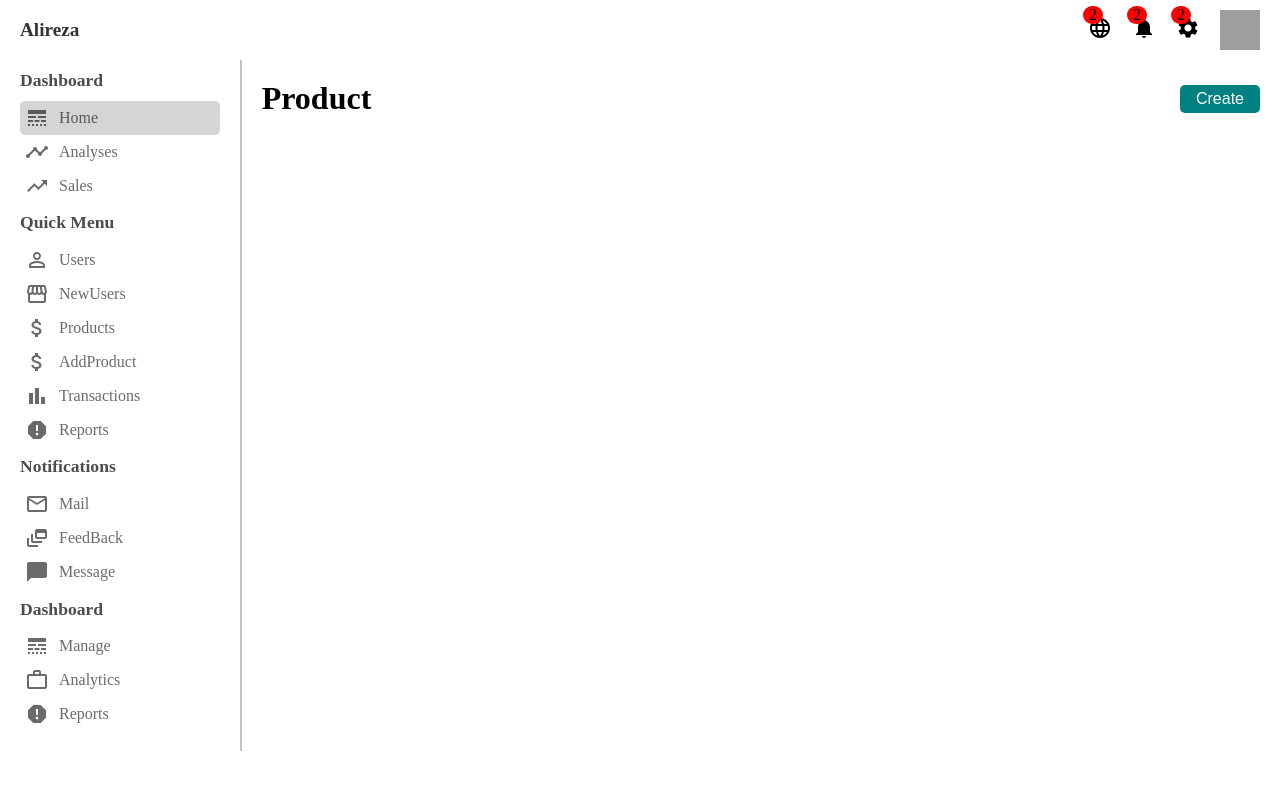
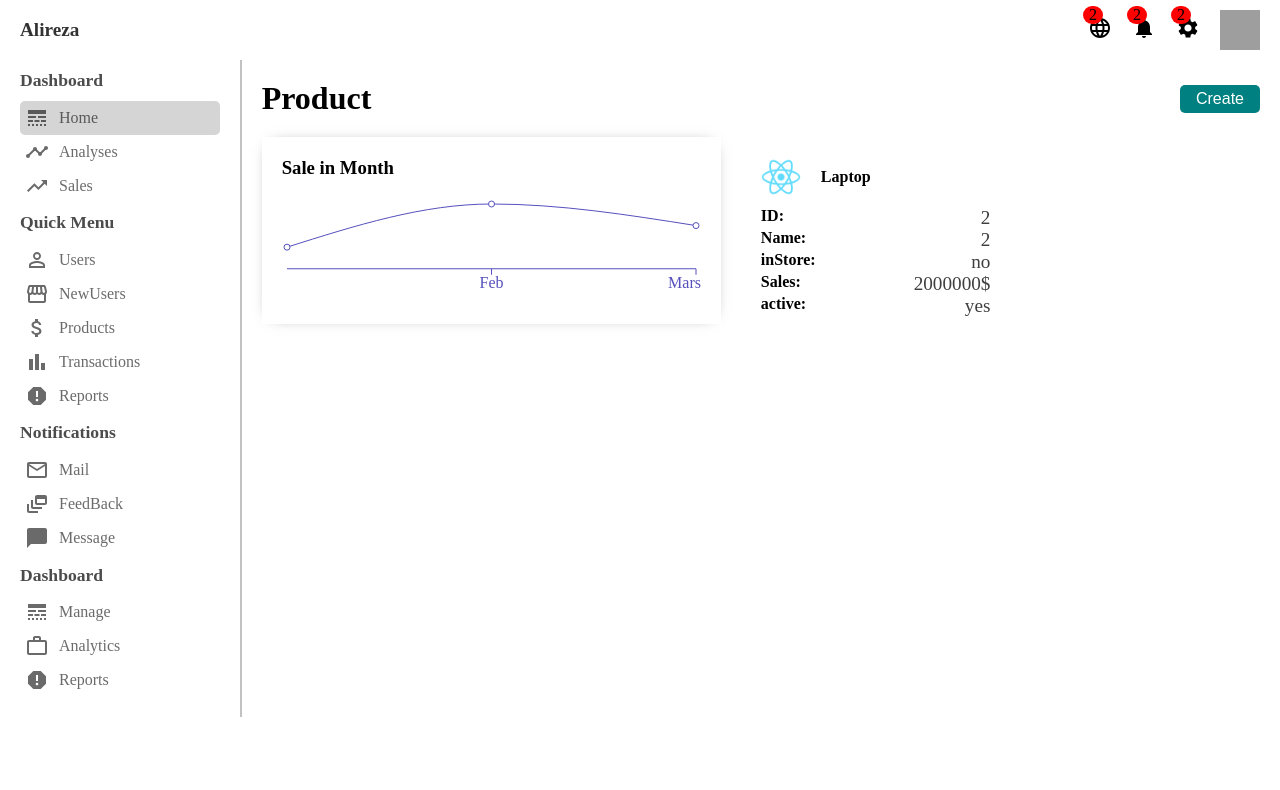
Before and after one commit to alirezatalebizadeh/dashboard-react, a React (Create React App) app: page /product/1 in a window 1280 px wide. Shown: the top 790 px of the page. Built offline with nearby package versions, Linux system fonts and the light colour scheme; grey boxes are pictures that could not be loaded.

Commit message:
create mainProduct

```diff
--- a/src/Components/Home/Chart/Chart.js
+++ b/src/Components/Home/Chart/Chart.js
@@ -19,13 +19,14 @@ export default function Chart({ title, data, dataKey, grid }) {
     <div className="chart">
       <h3 className="chartTitle">{title}</h3>
       <ResponsiveContainer width="100%" aspect={4}>
-        {/* <LineChart data={data}>
+        <LineChart data={data}>
           <XAxis dataKey="name" stroke="#5550bd" />
           <Line type="monotone" dataKey={dataKey} stroke="#5550bd" />
           <Tooltip />
           {grid && <CartesianGrid stroke="#e0dfdf" strokeDasharray="10" />}
-        </LineChart> */}
-        <AreaChart width="100%" data={data}>
+        </LineChart>
+
+        {/* <AreaChart width="100%" data={data}>
           <CartesianGrid strokeDasharray="3 3" />
           <XAxis dataKey="name" stroke="#5550bd" />
           <YAxis />
@@ -37,7 +38,7 @@ export default function Chart({ title, data, dataKey, grid }) {
             stroke="#8884d8"
             fill="#8884d8"
           />
-        </AreaChart>
+        </AreaChart> */}
       </ResponsiveContainer>
     </div>
   );
--- a/src/Components/Products/Product/Product.css
+++ b/src/Components/Products/Product/Product.css
@@ -20,3 +20,47 @@
   border-radius: 5px;
   cursor: pointer;
 }
+
+.productTop {
+  display: flex;
+}
+.productTop__Left {
+  flex: 1;
+}
+
+.productTop__Right {
+  flex: 1;
+  margin: 20px;
+  padding: 20px;
+  box-shadow: 0 0 15px -10px rgba(0, 0, 0, alp.75ha);
+}
+
+.productInfoTop {
+  display: flex;
+  align-items: center;
+}
+.productInfoImg {
+  width: 40px;
+  height: 40px;
+  border-radius: 50%;
+  margin-right: 20px;
+}
+.productName {
+  font-weight: 600;
+}
+.productInfoBottom {
+  margin-top: 10px;
+}
+.productInfoItem {
+  display: flex;
+  justify-content: space-between;
+  max-width: 50%;
+}
+.productInfoKey {
+  font-weight: 600;
+}
+.productInfoValue {
+  font-size: 1.2rem;
+  font-weight: 500;
+  color: rgba(0, 0, 0, 0.756);
+}
--- a/src/Components/Products/Product/Product.js
+++ b/src/Components/Products/Product/Product.js
@@ -1,6 +1,12 @@
 import React from 'react'
 import { Link } from 'react-router-dom'
+import Chart from './../../Home/Chart/Chart'
+import { productDatas } from './../../../Data/datas'
 import './Product.css'
+
+
+
+
 export default function Product() {
     return (
         <div className='products'>
@@ -10,6 +16,44 @@ export default function Product() {
                     <button className='productAddButton'>Create</button>
                 </Link>
             </div>
+
+            <div className='productTop'>
+                <div className='productTop__Left'>
+                    <Chart title='Sale in Month' data={productDatas} dataKey='sales' />
+                </div>
+                <div className='productTop__Right'>
+
+                    <div className='productInfoTop'>
+                        <img src='/logo192.png' alt='dell labtop' className='productInfoImg' />
+                        <span className='productName'>Laptop</span>
+                    </div>
+
+                    <div className='productInfoBottom'>
+                        <div className='productInfoItem'>
+                            <div className='productInfoKey'>ID:</div>
+                            <div className='productInfoValue'>2</div>
+                        </div>
+                        <div className='productInfoItem'>
+                            <div className='productInfoKey'>Name:</div>
+                            <div className='productInfoValue'>2</div>
+                        </div>
+                        <div className='productInfoItem'>
+                            <div className='productInfoKey'>inStore:</div>
+                            <div className='productInfoValue'>no</div>
+                        </div>
+                        <div className='productInfoItem'>
+                            <div className='productInfoKey'>Sales:</div>
+                            <div className='productInfoValue'>2000000$</div>
+                        </div>
+                        <div className='productInfoItem'>
+                            <div className='productInfoKey'>active:</div>
+                            <div className='productInfoValue'>yes</div>
+                        </div>
+                    </div>
+                </div>
+            </div>
+
+
         </div>
     )
 }
--- a/src/Components/SideBar/SideBar.js
+++ b/src/Components/SideBar/SideBar.js
@@ -58,11 +58,11 @@ export default function SideBar() {
               <AttachMoneyIcon className="sideBar__Icon" /> Products
             </li>
           </Link>
-          <Link to="/product/:productID" className="link">
+          {/* <Link to="/product/:productID" className="link">
             <li className="SidebarList__item">
               <AttachMoneyIcon className="sideBar__Icon" /> AddProduct
             </li>
-          </Link>
+          </Link> */}
           <Link className="link">
             <li className="SidebarList__item">
               <BarChartIcon className="sideBar__Icon" /> Transactions
--- a/src/Data/datas.js
+++ b/src/Data/datas.js
@@ -221,4 +221,19 @@ const products = [
   },
 ]
 
-export { xAxiosData, newMembers, Transaction, userRows,products };
+const productDatas = [
+  {
+    name: 'Jan',
+    sales: 4000
+  },
+  {
+    name: 'Feb',
+    sales: 12000
+  },
+  {
+    name: 'Mars',
+    sales: 8000
+  }
+]
+
+export { xAxiosData, newMembers, Transaction, userRows, products ,productDatas};
```
